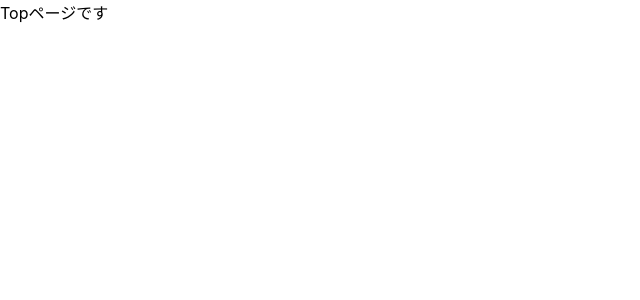
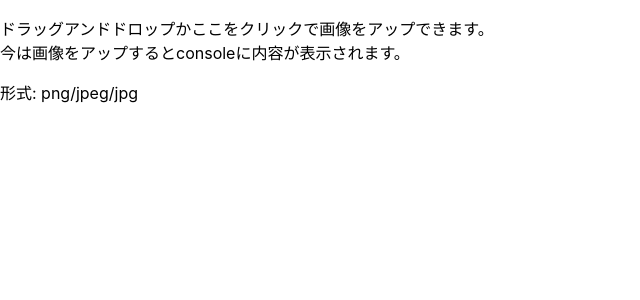
Before and after one commit to yukintegral/bm, a React (Create React App) app: page /sell in a window 1280 px wide. Before the commit this address led to /. Shown: the top 300 px of the page, without its empty margins (0-640 px from the left). Built offline with nearby package versions, Linux system fonts and the light colour scheme.

Commit message:
consoleに画像の詳細が表示されるだけだけど完成

```diff
--- a/package.json
+++ b/package.json
@@ -9,6 +9,7 @@
     "emotion": "^10.0.27",
     "react": "^16.13.1",
     "react-dom": "^16.13.1",
+    "react-dropzone": "^11.0.1",
     "react-router-dom": "^5.2.0",
     "react-scripts": "3.4.1",
     "websocket-extensions": "^0.1.4"
--- a/src/App.js
+++ b/src/App.js
@@ -4,6 +4,7 @@ import { Switch, Route, Redirect } from 'react-router-dom'
 import Signin from './Signin'
 import Top from './Top'
 import Item from './Item'
+import Sell from './Sell'
 
 const App = () => {
   return (
@@ -13,6 +14,7 @@ const App = () => {
         <Route exact path='/signin' component={Signin} />
         <Route path='/' component={Top} exact />
         <Route path='/items/:id' component={Item} exact />
+        <Route path='/sell' component={Sell} exact />
         {/* /item/:id のidは13桁の数字、など決まっていれば正規表現で以下のように書ける */}
         {/* <Route path='/items/:id([0-9]{13})' component={Item} exact /> */}
         <Redirect to='/' />
--- /dev/null
+++ b/src/Sell.js
@@ -0,0 +1,30 @@
+import React from 'react'
+import Dropzone from 'react-dropzone'
+
+// 参考資料
+// https://dev.to/bnevilleoneill/the-ultimate-guide-to-drag-and-drop-in-react-5955
+// https://shiro-goma.hatenablog.com/entry/2016/02/29/034215
+const Sell = () => {
+  return (
+    // acceptedFilesに画像が格納される
+    <Dropzone
+      accept='image/jpeg,image/png,image/jpg'
+      onDrop={acceptedFiles => console.log(acceptedFiles)}
+    >
+      {({ getRootProps, getInputProps }) => (
+        <section>
+          <div {...getRootProps()}>
+            <input {...getInputProps()} />
+            <p>
+              ドラッグアンドドロップかここをクリックで画像をアップできます。<br/>
+              今は画像をアップするとconsoleに内容が表示されます。
+            </p>
+            <p>形式: png/jpeg/jpg</p>
+          </div>
+        </section>
+      )}
+    </Dropzone>
+  )
+}
+
+export default Sell
```
Also changed, not shown: 1 other file (tests, documents, lock files or other folders).
